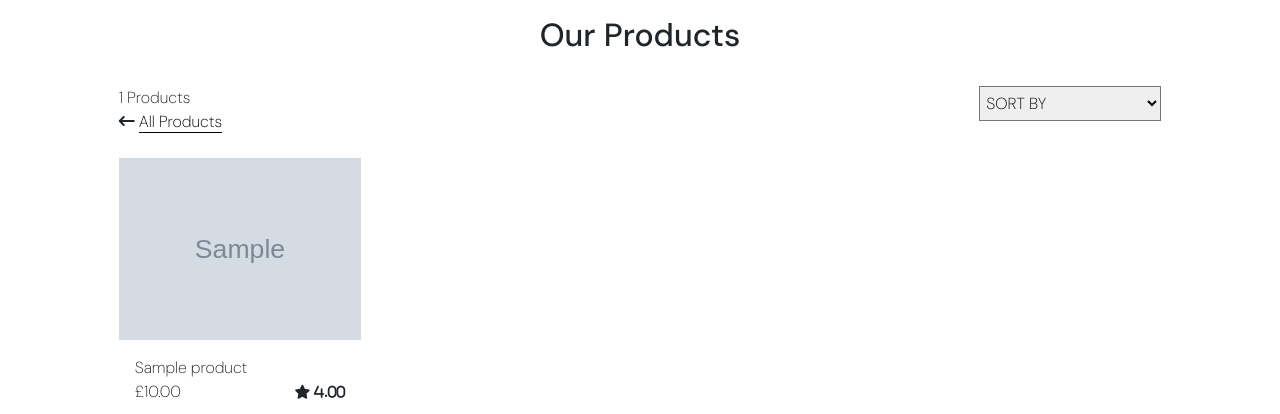
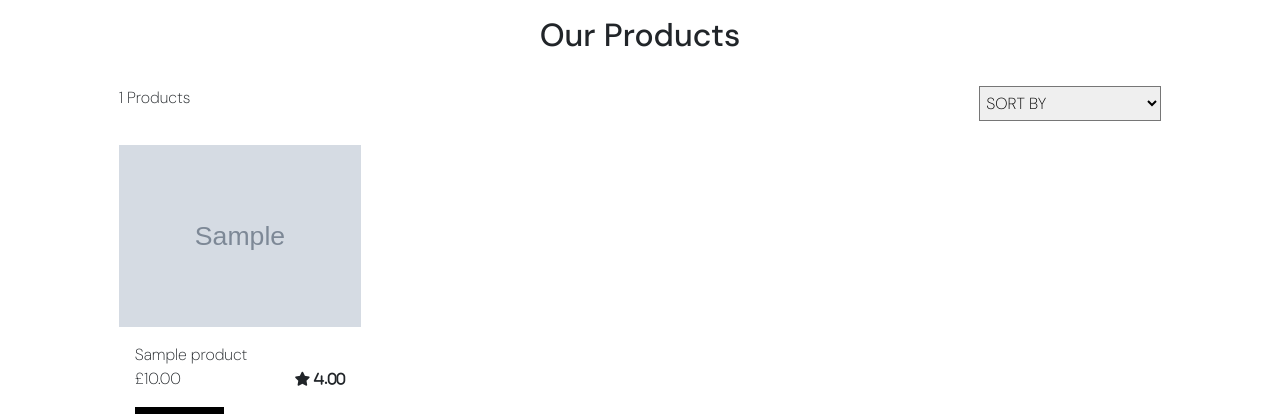
Before and after one commit to j-mlo/syne_candles, a Django app: page /products/ in a window 1280 px wide. Shown: the part 153-567 px from the top of the page. Run offline with Django 5.2, Linux system fonts and the light colour scheme; tables that the repository leaves empty hold one stand-in row (values such as "Sample post"); grey boxes marked "Sample" are stand-in pictures; some libraries are stand-ins or nearby versions; some web fonts are replaced.

Commit message:
Add if condition to all products anchor

```diff
--- a/products/templates/products/products.html
+++ b/products/templates/products/products.html
@@ -14,7 +14,7 @@
                 <!-- Product counter and search term display-->
                 <div class="col-6">
                     <p class="mb-0">{{ products|length }} Products {% if search_term %} found for <strong>{{ search_term }}</strong>{% endif %}</p>
-                    <p class="my-0"><i class="fa-solid fa-arrow-left-long arrow-icon"></i> <a class="general-link" href="{% url 'products' %}">All Products</a></p>
+                    {% if search_term %}<p class="my-0"><i class="fa-solid fa-arrow-left-long arrow-icon"></i> <a class="general-link" href="{% url 'products' %}">All Products</a></p>{% endif %}
                 </div>
                 <!-- Sort selector: price, name & rating-->
                 <div class="col-6" id="product-sort">
```
